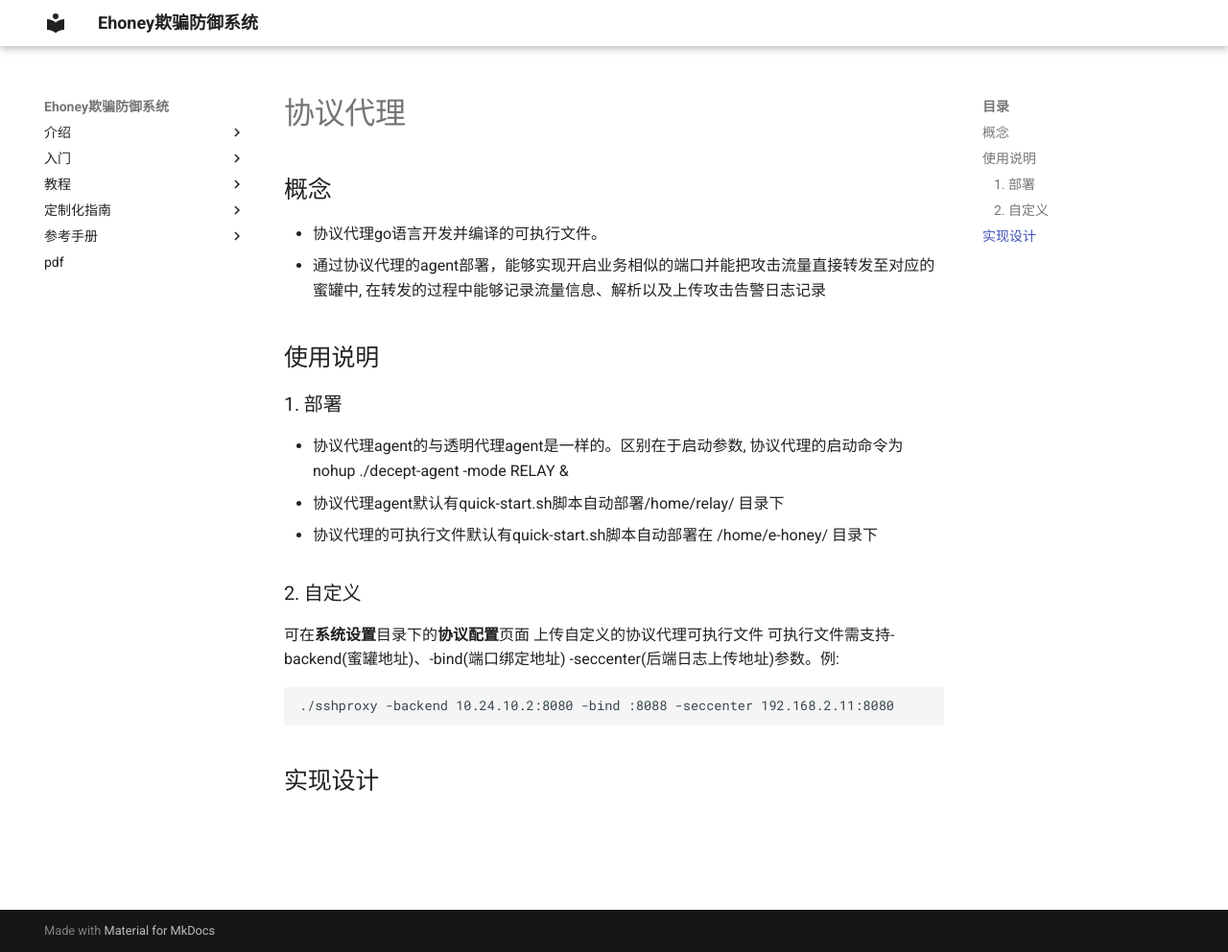
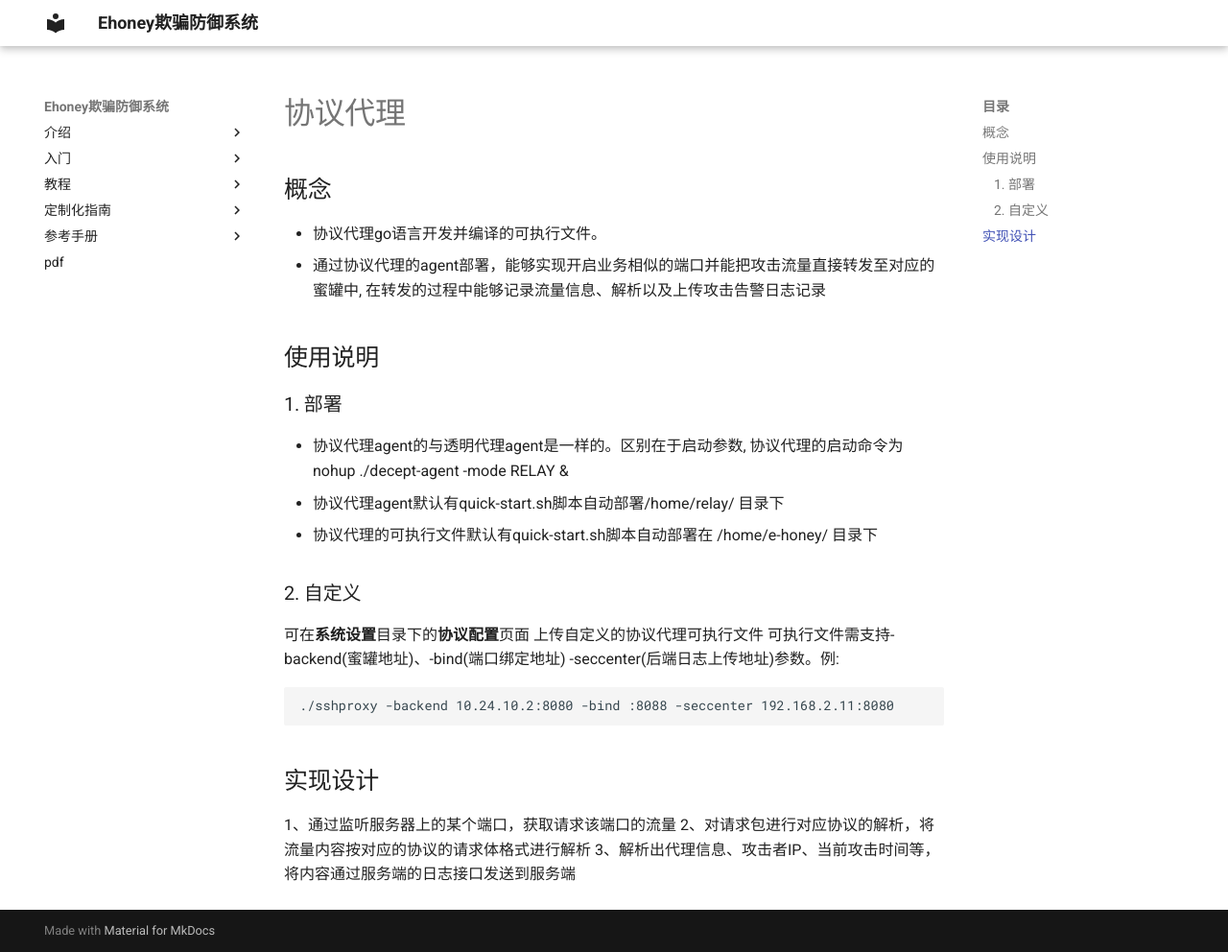
Before and after one commit to seccome/Ehoney, an MkDocs documentation site: the page built from doc/教程/协议代理.md, in a window 1280 px wide and 992 px high. Shown: the whole window at 96% size. Built offline with MkDocs 1.6.1 and Material for MkDocs 9.7.7, drawn with Linux system fonts in a browser that asks for light colours.

Commit message:
Update 协议代理.md

```diff
--- a/doc/教程/协议代理.md
+++ b/doc/教程/协议代理.md
@@ -16,3 +16,6 @@
 	./sshproxy -backend 10.24.10.2:8080 -bind :8088 -seccenter 192.168.2.11:8080
 
 ## 实现设计
+1、通过监听服务器上的某个端口，获取请求该端口的流量
+2、对请求包进行对应协议的解析，将流量内容按对应的协议的请求体格式进行解析
+3、解析出代理信息、攻击者IP、当前攻击时间等，将内容通过服务端的日志接口发送到服务端
```
